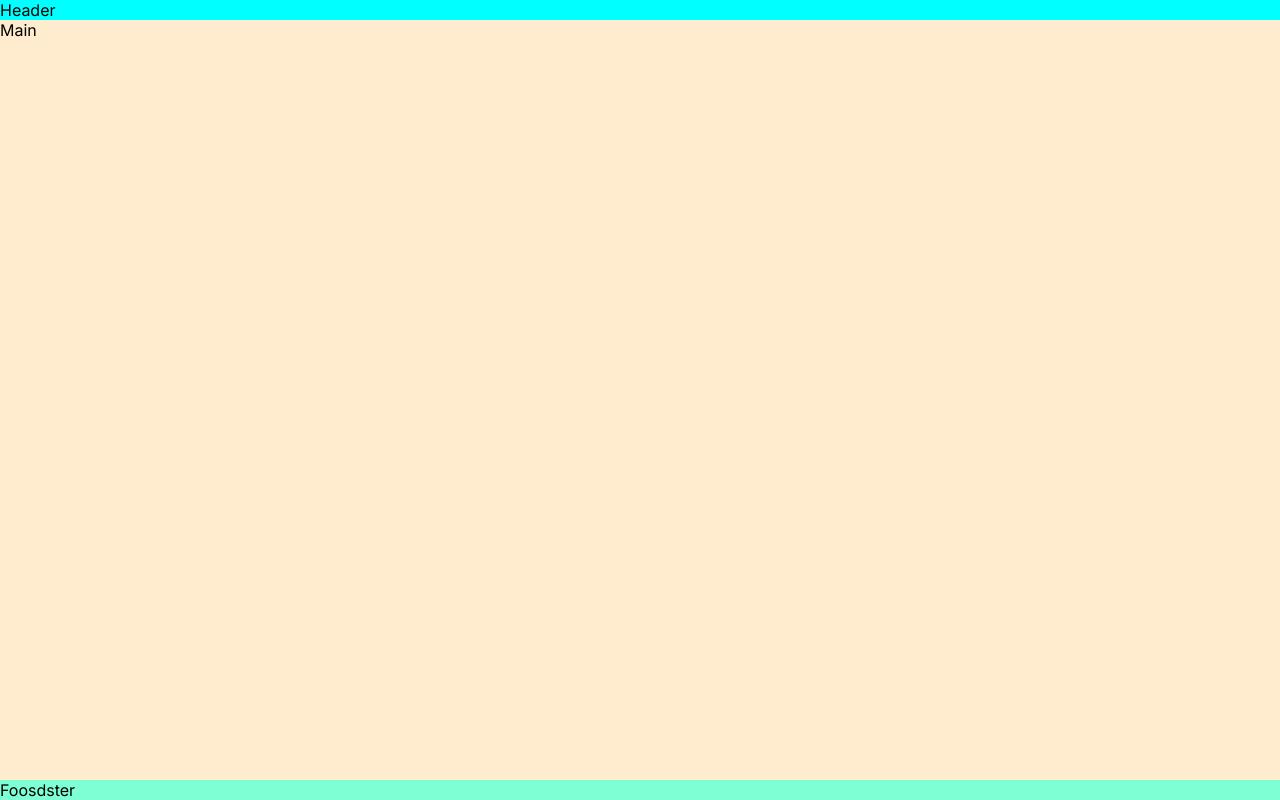
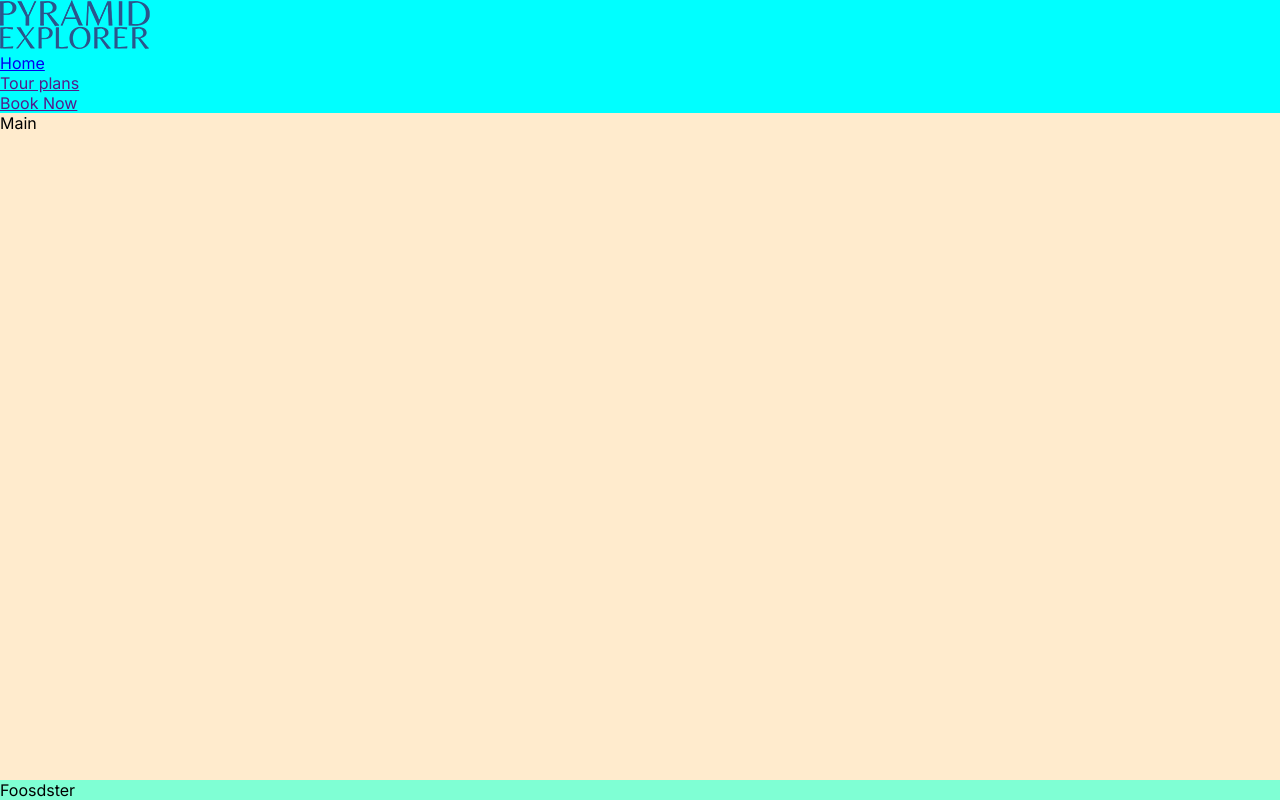
Before and after one commit to ibra8080/pyramidexplorer, a plain HTML site: page index.html in a window 1280 px wide. Drawn offline with Linux system fonts and the light colour scheme.

Commit message:
added logo, nav links in html file

```diff
--- a/index.html
+++ b/index.html
@@ -16,13 +16,24 @@
     <link rel="apple-touch-icon" sizes="180x180" href="assets/favicon/apple-touch-icon.png">
     <link rel="icon" type="image/png" sizes="32x32" href="assets/favicon/favicon-32x32.png">
     <link rel="icon" type="image/png" sizes="16x16" href="assets/favicon/favicon-16x16.png">
+    <!-- Styel link-->
+    <link rel="stylesheet" href="assets/css/style.css">
 
-    <link rel="stylesheet" href="assets/css/style.css">
 </head>
 
 <body>
     <!-- Header -->
-    <header>Header</header>
+    <header>
+        <a id="logo" title="Go to PyramidExplorer home" href="index.html"><img
+                src="assets/images/pyramidexplorer-logo-150x49.png" alt="pyramidexplorer-logo"></a>
+        <nav>
+            <ul>
+                <li><a href="index.html">Home</a></li>
+                <li><a href="">Tour plans</a></li>
+                <li><a href="">Book Now</a></li>
+            </ul>
+        </nav>
+    </header>
 
     <!-- Main -->
     <main> Main </main>
```
Also changed, not shown: assets/images/pyramidexplorer-logo-150x49.png (added).
